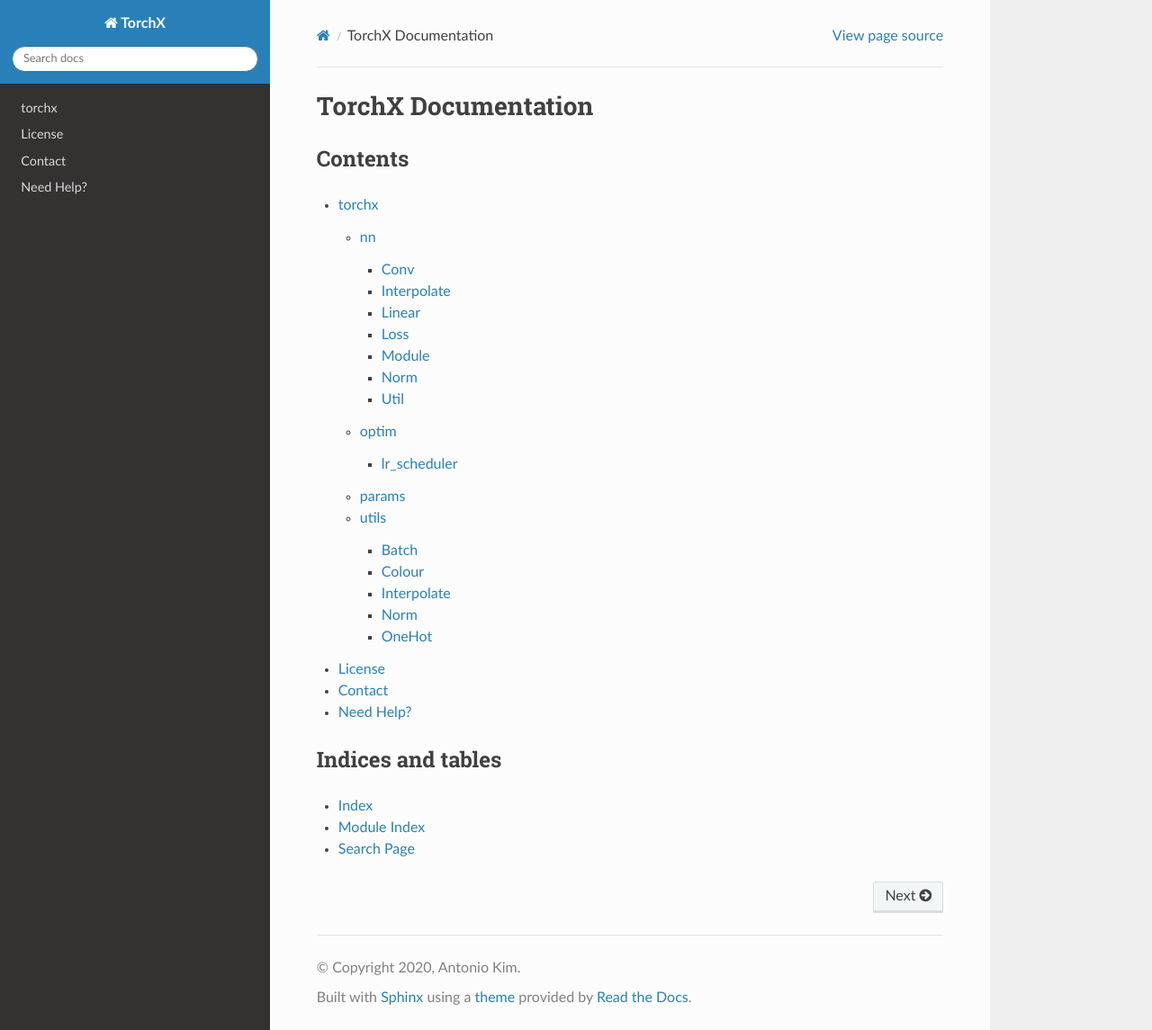
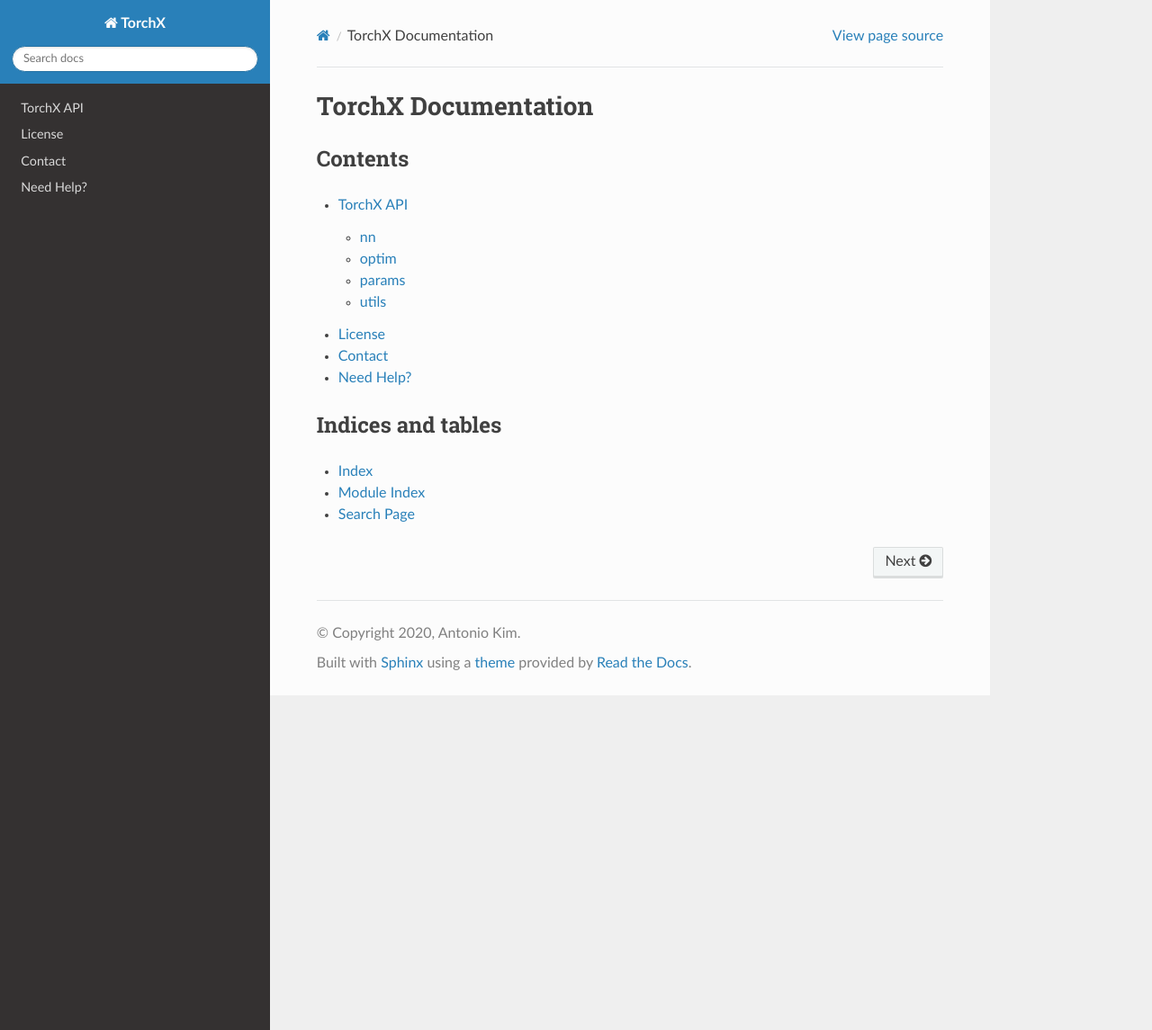
Before and after one commit to antoniojkim/TorchX, a Sphinx documentation site: the page built from docs/source/index.rst, in a window 1280 px wide and 1145 px high. Shown: the whole window at 90% size. Built offline with Sphinx 7.4.7 and the Read the Docs theme 2.0.0, drawn with Linux system fonts in a browser that asks for light colours.

Commit message:
Changed doc structure

```diff
--- /dev/null
+++ b/docs/source/_templates/custom-class-template.rst
@@ -0,0 +1,32 @@
+{{ fullname | escape | underline}}
+
+.. currentmodule:: {{ module }}
+
+.. autoclass:: {{ objname }}
+   :members:                                    <-- add at least this line
+   :show-inheritance:                           <-- plus I want to show inheritance...
+   :inherited-members:                          <-- ...and inherited members too
+
+   {% block methods %}
+   .. automethod:: __init__
+
+   {% if methods %}
+   .. rubric:: {{ _('Methods') }}
+
+   .. autosummary::
+   {% for item in methods %}
+      ~{{ name }}.{{ item }}
+   {%- endfor %}
+   {% endif %}
+   {% endblock %}
+
+   {% block attributes %}
+   {% if attributes %}
+   .. rubric:: {{ _('Attributes') }}
+
+   .. autosummary::
+   {% for item in attributes %}
+      ~{{ name }}.{{ item }}
+   {%- endfor %}
+   {% endif %}
+   {% endblock %}
--- /dev/null
+++ b/docs/source/_templates/custom-module-template.rst
@@ -0,0 +1,66 @@
+{{ fullname | escape | underline}}
+
+.. automodule:: {{ fullname }}
+
+   {% block attributes %}
+   {% if attributes %}
+   .. rubric:: Module Attributes
+
+   .. autosummary::
+      :toctree:
+   {% for item in attributes %}
+      {{ item }}
+   {%- endfor %}
+   {% endif %}
+   {% endblock %}
+
+   {% block functions %}
+   {% if functions %}
+   .. rubric:: {{ _('Functions') }}
+
+   .. autosummary::
+      :toctree:
+   {% for item in functions %}
+      {{ item }}
+   {%- endfor %}
+   {% endif %}
+   {% endblock %}
+
+   {% block classes %}
+   {% if classes %}
+   .. rubric:: {{ _('Classes') }}
+
+   .. autosummary::
+      :toctree:
+      :template: custom-class-template.rst
+   {% for item in classes %}
+      {{ item }}
+   {%- endfor %}
+   {% endif %}
+   {% endblock %}
+
+   {% block exceptions %}
+   {% if exceptions %}
+   .. rubric:: {{ _('Exceptions') }}
+
+   .. autosummary::
+      :toctree:
+   {% for item in exceptions %}
+      {{ item }}
+   {%- endfor %}
+   {% endif %}
+   {% endblock %}
+
+{% block modules %}
+{% if modules %}
+.. rubric:: Modules
+
+.. autosummary::
+   :toctree:
+   :template: custom-module-template.rst
+   :recursive:
+{% for item in modules %}
+   {{ item }}
+{%- endfor %}
+{% endif %}
+{% endblock %}
--- a/docs/source/index.rst
+++ b/docs/source/index.rst
@@ -4,8 +4,9 @@
 Contents
 ^^^^^^^^
 
+
 .. toctree::
-   :maxdepth: 3
+   :maxdepth: 2
 
    torchx
    license
--- a/docs/source/torchx.rst
+++ b/docs/source/torchx.rst
@@ -1,113 +1,64 @@
-torchx
-======
-
-.. currentmodule:: lightgbm
+TorchX API
+==========
 
 nn
---
+---
 
 An extension to the standard `torch.nn <https://pytorch.org/docs/stable/nn.html>`_ neural network library which contains a number of useful classes and functions for building neural networks
 
+.. currentmodule:: torchx.nn
 
-Conv
-^^^^
+.. autosummary::
+   :toctree: torchxapi
+   :template: custom-module-template.rst
+   :recursive:
 
-.. automodule:: torchx.nn.Conv
-    :members:
-
-
-Interpolate
-^^^^^^^^^^^
-
-.. automodule:: torchx.nn.Interpolate
-    :members:
-
-
-Linear
-^^^^^^
-
-.. automodule:: torchx.nn.Linear
-    :members:
-
-
-Loss
-^^^^
-
-.. automodule:: torchx.nn.Loss
-    :members:
-
-
-Module
-^^^^^^
-
-.. automodule:: torchx.nn.Module
-    :members:
-
-
-Norm
-^^^^
-
-.. automodule:: torchx.nn.Norm
-    :members:
-
-
-Util
-^^^^
-
-.. automodule:: torchx.nn.Util
-    :members:
+    Conv
+    Interpolate
+    Linear
+    Loss
+    Module
+    Norm
+    Util
 
 
 optim
 -----
 
-lr_scheduler
-^^^^^^^^^^^^
+.. currentmodule:: torchx.optim
 
-.. automodule:: torchx.optim.lr_scheduler
-    :members:
+.. autosummary::
+   :toctree: torchxapi
+   :template: custom-module-template.rst
+   :recursive:
+
+    lr_scheduler
 
 
 params
------
+------
 
-.. automodule:: torchx.params
-    :members:
+.. currentmodule:: torchx
+
+.. autosummary:: params
+   :toctree: torchxapi
+   :template: custom-module-template.rst
+   :recursive:
 
 
 utils
 -----
 
-Batch
-^^^^^
 
-.. automodule:: torchx.utils.Batch
-    :members:
+.. currentmodule:: torchx.utils
 
+.. autosummary::
+   :toctree: torchxapi
+   :template: custom-module-template.rst
+   :recursive:
 
-Colour
-^^^^^^
-
-.. automodule:: torchx.utils.Colour
-    :members:
-
-
-Interpolate
-^^^^^^^^^^^
-
-.. automodule:: torchx.utils.Interpolate
-    :members:
-
-
-Norm
-^^^^
-
-.. automodule:: torchx.utils.Norm
-    :members:
-
-
-OneHot
-^^^^^^
-
-.. automodule:: torchx.utils.OneHot
-    :members:
+    Batch
+    Colour
+    Interpolate
+    Norm
+    OneHot
```
Also changed, not shown: docs/source/torchxapi.rst (added, +108 -0 lines), 3 other files.
